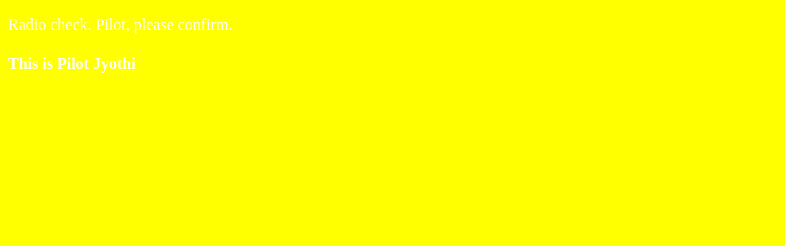
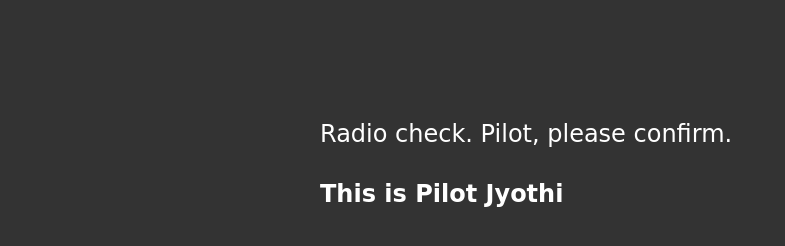
Before and after one commit to JyothiBhavani1999/log-studio, a plain HTML site: page index.html in a window 1280 px wide. Shown: the whole page, without its empty margins (0-785 px from the left). Drawn offline with Linux system fonts and the light colour scheme.

Commit message:
added more style properties to style.css

```diff
--- a/style.css
+++ b/style.css
@@ -1,4 +1,7 @@
 body {
     color: white;
-    background-color: yellow;
+    background-color: #333;
+    font-size: 150%;
+    font-family: 'Satisfy', cursive;
+    margin: 5em 25%;
  }
```
